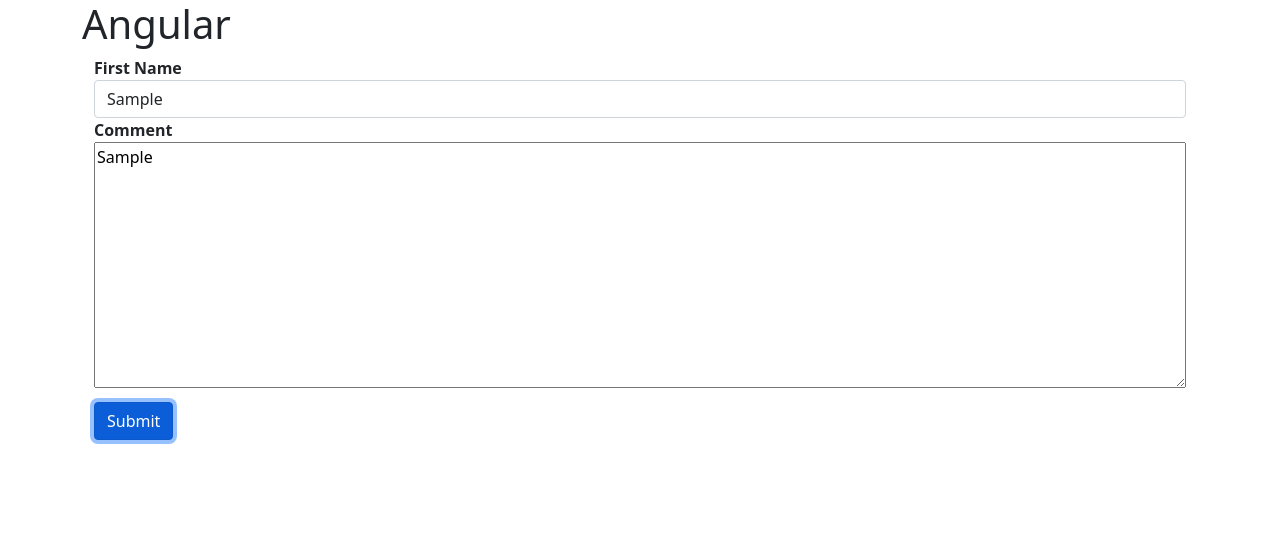
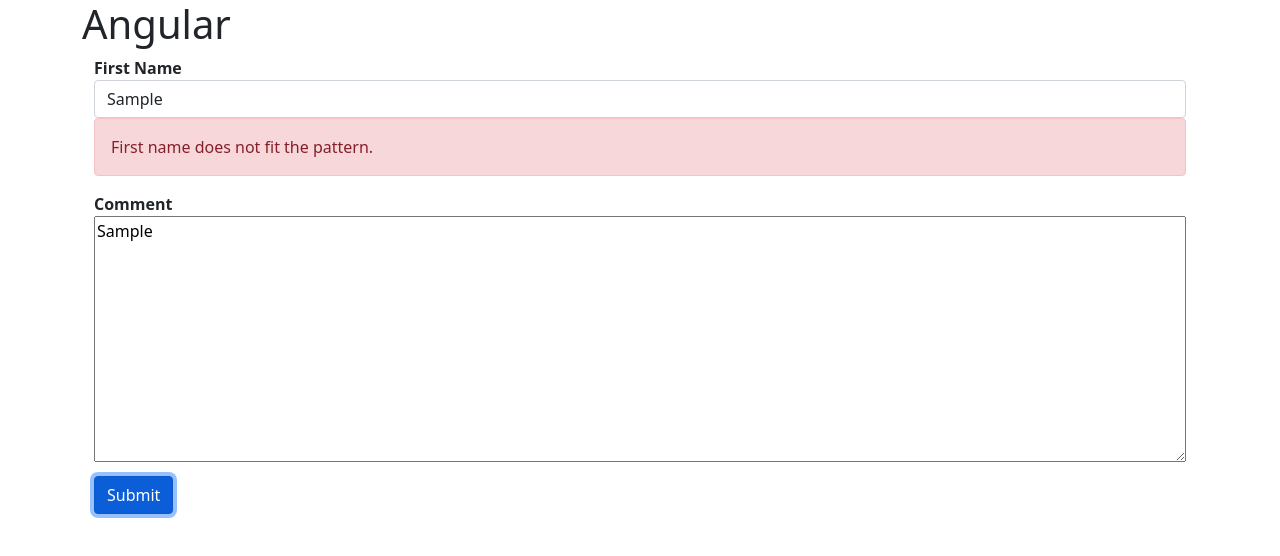
Before and after one commit to UPstartDeveloper/angular-ecommerce-shop, an Angular app in the folder ecommerce-store/: page / in a window 1280 px wide. Both pictures are taken after typing "Sample", "Sample" into the empty fields and a click on the button "Submit". Shown: the top 556 px of the page. Built offline with nearby package versions, Linux system fonts and the light colour scheme.

Commit message:
Display specific validation errors.

```diff
--- a/ecommerce-store/src/app/contact-form/contact-form.component.html
+++ b/ecommerce-store/src/app/contact-form/contact-form.component.html
@@ -8,7 +8,18 @@
             <input ngModel type="text" name="firstName"
                    id="firstName" class="form-control"
                    #firstName="ngModel"
-                   (change)="log(firstName)">
+                   (change)="log(firstName)"
+                   required minlength="5" pattern="banana">
+            <!-- Validation errors -->
+            <div class="alert alert-danger" *ngIf="firstName.touched && !firstName.valid">
+                <div *ngIf="firstName.control.errors?.required">First name is required.</div>
+                <div *ngIf="firstName.control.errors?.minlength">
+                    First name should be at least {{ firstName.control.errors?.minlength.requiredLength }} characters.
+                </div>
+                <div *ngIf="firstName.control.errors?.pattern">
+                    First name does not fit the pattern.
+                </div>
+            </div>
         </div>
         <!-- Comment Field -->
         <div class="form-group">
```
